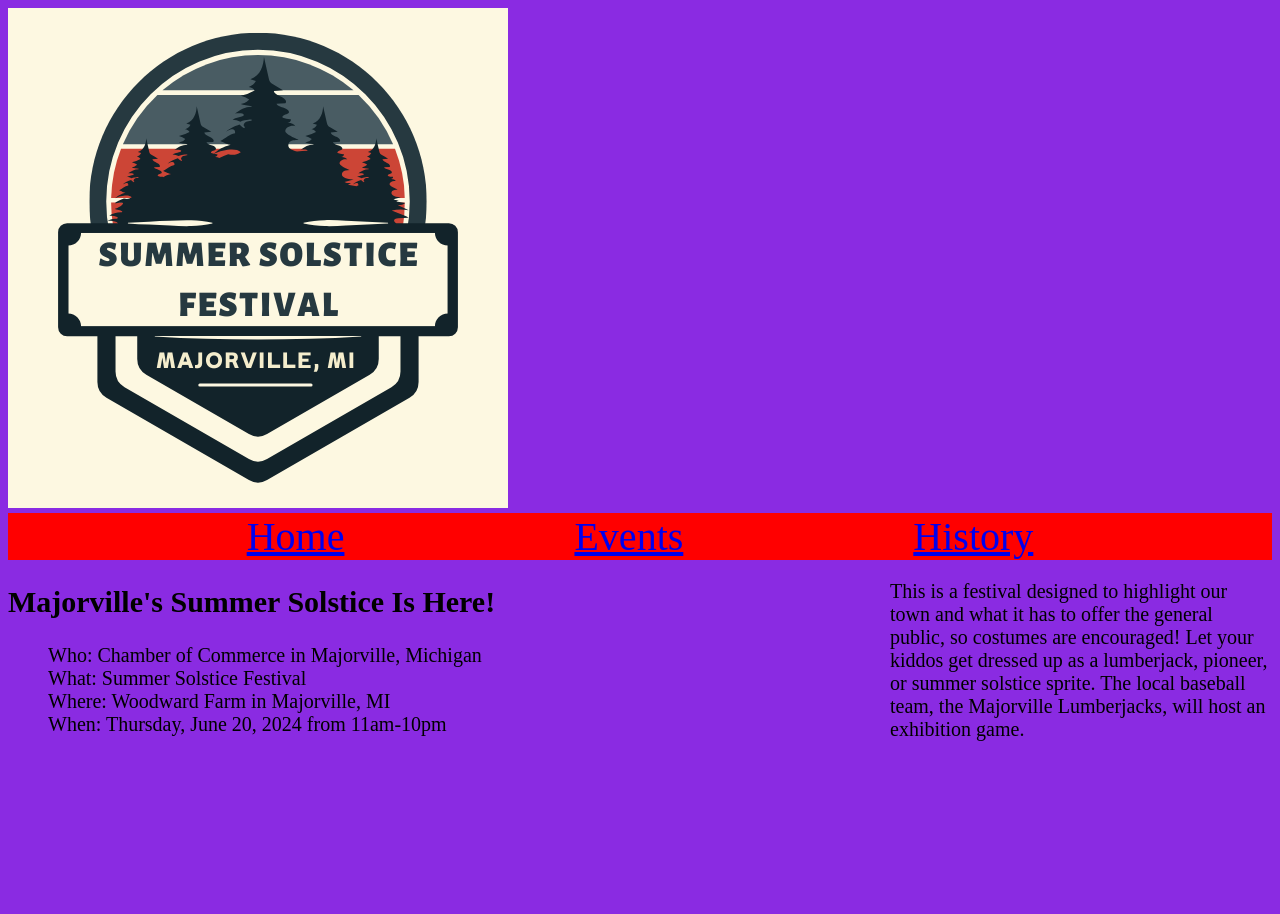
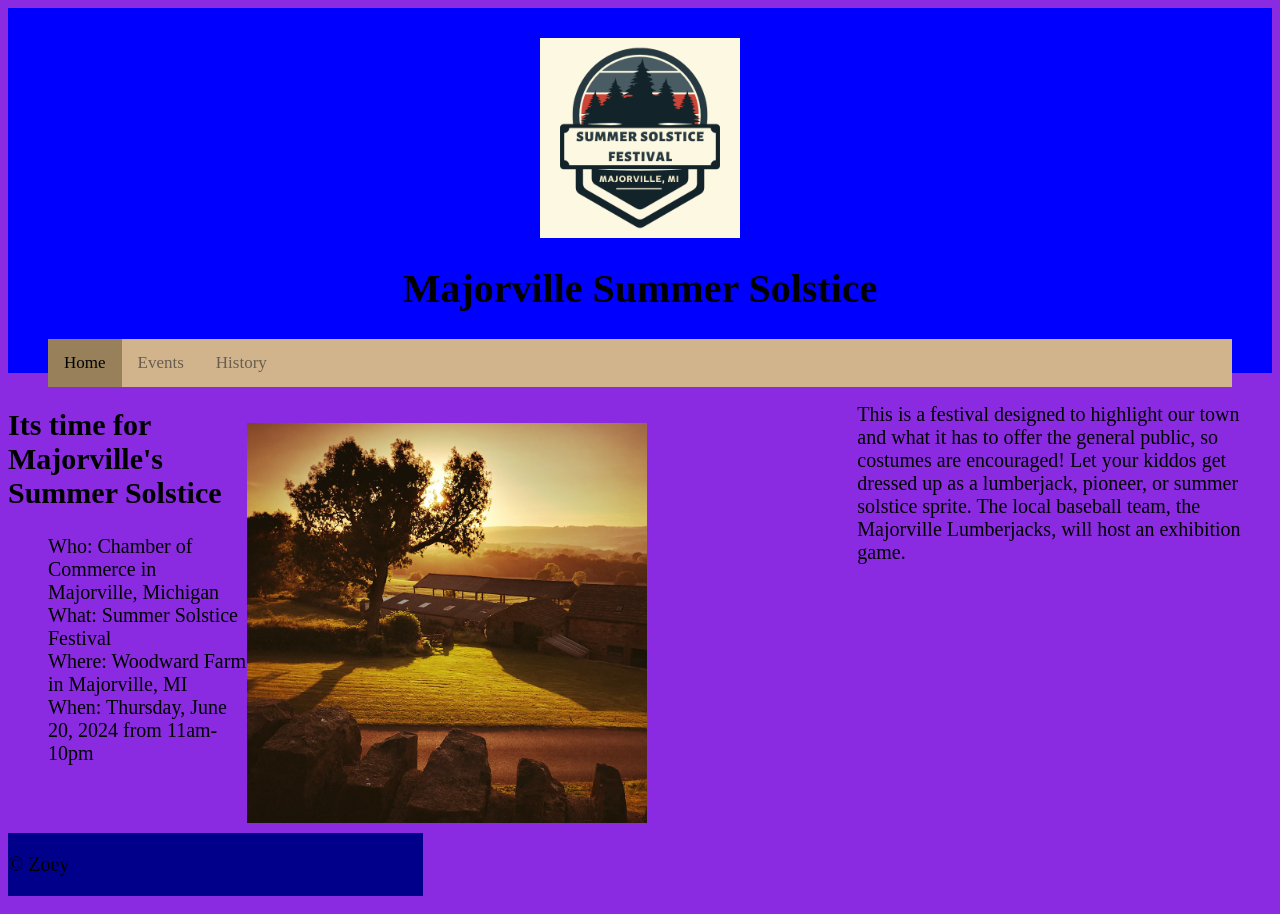
Before and after one commit to SalenskiZo375/majorville-project, a plain HTML site: page Home.html in a window 1280 px wide. Before the commit the page ends 800 px from the top, so only its background shows below. Drawn offline with Linux system fonts and the light colour scheme.

Commit message:
i cant code aymore

```diff
--- a/Home.html
+++ b/Home.html
@@ -11,23 +11,73 @@
             grid-template-rows:auto auto 1fr auto;
             grid-template-areas:
             "header  header   header"
-            "nav     nav      nav"
             "main    main     aside"
             "footer  footer   footer";
+
+            gap: 10px;
         }
 
-        nav {
-            grid-area: nav;
-            width: 100%;
-            background-color: red;
-            font-size: 40px;
+        header {
+            grid-area: header;
+            background-color: blue;
+            height: 325px;
+            padding: 20px;
+        }
+
+
+
+        main div img {
+            height: 400px;
+            float: right;
+        }
+
+
+
+        header img {
+            height: 200px;
+        }
+
+        .center {
+            display: block;
+            margin-left: auto;
+            margin-right: auto;
+            padding-top: 10px;
+        }
+
+        header h1 {
+
+            text-align: center;
+
+        }
+
+        .topnav {
+            background-color: tan;
+            overflow: hidden;
+            text-align: center;
+            margin-left: 20px;
+            margin-right: 20px;
+
+        }
+
+        .topnav a {
+            float: left;
+            color: rgb(103, 94, 79);
+            text-align: center;
+            padding: 14px 16px ;
+            text-decoration: none;
+            font-size: 17px;
+        }
+
+        .topnav a:hover {
+            background-color: white;
+            color: black;
             text-align: center;
         }
 
-        nav img {
-            float: left;
-            height: 250px;
-
+        .topnav a.active {
+            background-color: rgb(152, 128, 90);
+            color: black;
+            text-align: center;
         }
 
         body {
@@ -37,24 +87,44 @@
 
         main {
             grid-area: main;
-            /* font-size: 30px; */
+
         }
 
         main ul {
             list-style-type: none;
         }
 
+        main img {
+            height: 400px;
+            float: right;
+            padding-right: 200px;
+            padding-top: 40px;
+        }
+
+
+
         aside {
             grid-area: aside;
+
         }
 
-        @media (width < 400px) {
+        footer {
+            background-color: darkblue;
+
+        }
+
+        @media (width < 560px) {
             .container {
                 grid-template-areas:
-                "nav nav"
+                "header header"
                 "main main"
                 "aside aside"
                 "footer footer";
+            }
+
+            header {
+                width: 139%;
+                height: 360px;
             }
         }
     </style>
@@ -63,24 +133,30 @@
     <div class="container">
 
         <header>
-            <img src="Majorville Summer Solstice Logo.png" alt="Majorville Summer Solstice Logo">
 
+            <img src="Majorville Summer Solstice Logo.png" alt="Majorville Summer Solstice Logo" class="center ">
+            <h1 >Majorville Summer Solstice</h1>
+
+            <div class="topnav">
+                <a class="active" href="Home.html">Home</a>
+                <a href="events.html">Events</a>
+                <a href="history.html">History</a>
+            </div>
         </header>
 
 
-        <nav>
-
-            <a href="Home.html">Home</a>
-            &nbsp; &nbsp; &nbsp; &nbsp; &nbsp; &nbsp; &nbsp; &nbsp; &nbsp; &nbsp; &nbsp;
-            <a href="events.html">Events</a>
-            &nbsp; &nbsp; &nbsp; &nbsp; &nbsp; &nbsp; &nbsp; &nbsp; &nbsp; &nbsp; &nbsp;
-            <a href="history.html">History</a>
-        </nav>
 
 
 
-        <main>
-            <h2>Majorville's Summer Solstice Is Here!</h2>
+
+        <main >
+
+
+            <img src="farm house.jpg" alt="farm house">
+
+
+
+            <h2>Its time for Majorville's Summer Solstice</h2>
 
 
             <ul>
@@ -89,6 +165,9 @@
                 <li>Where: Woodward Farm in Majorville, MI</li>
                 <li>When: Thursday, June 20, 2024 from 11am-10pm</li>
             </ul>
+
+
+
         </main>
 
 
@@ -101,7 +180,7 @@
         </aside>
 
         <footer>
-
+            <p>&copy; Zoey </p>
         </footer>
         <!-- End of container DIV -->
     </div>
```
Also changed, not shown: farm house.jpg (added).
